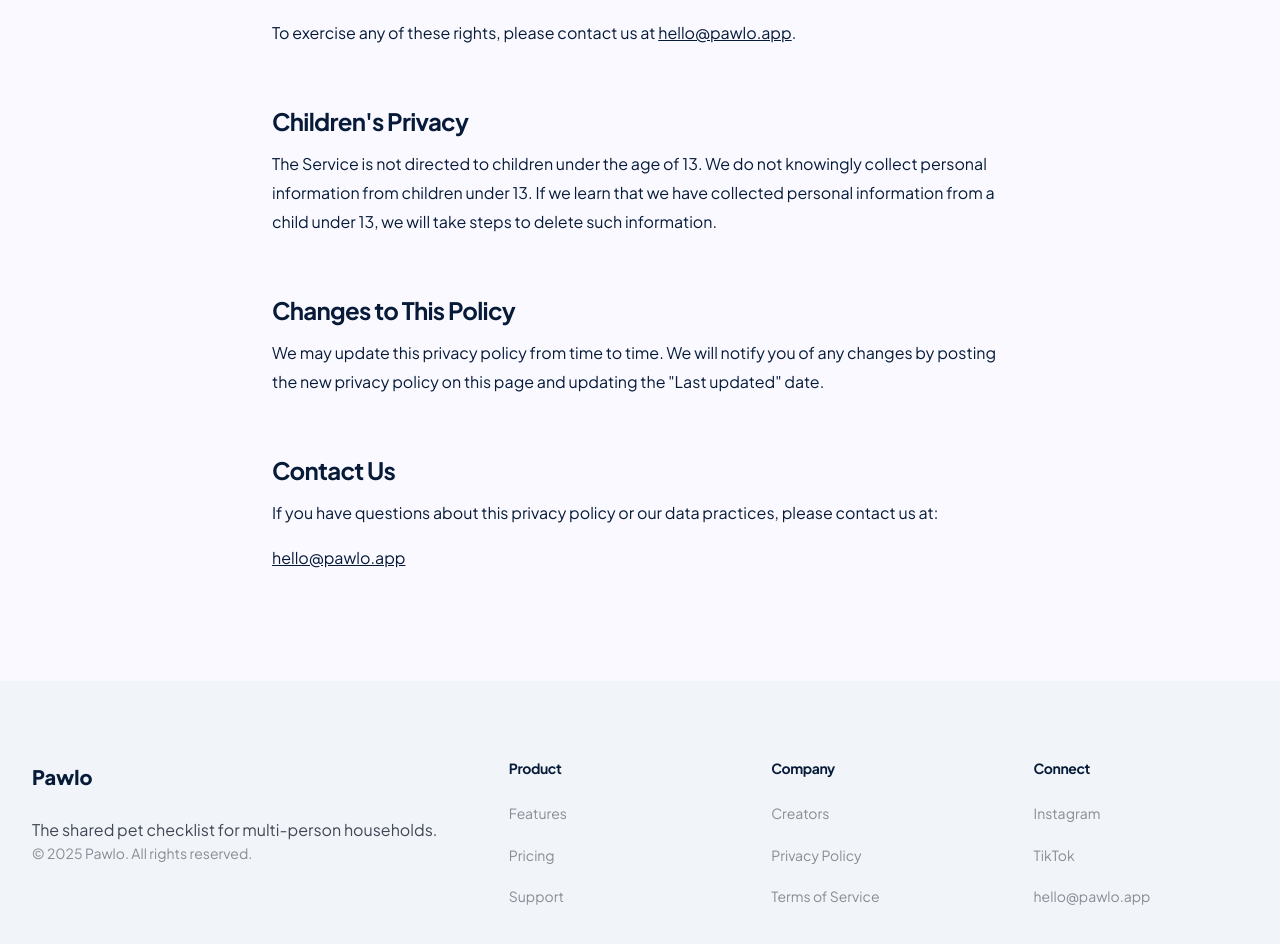
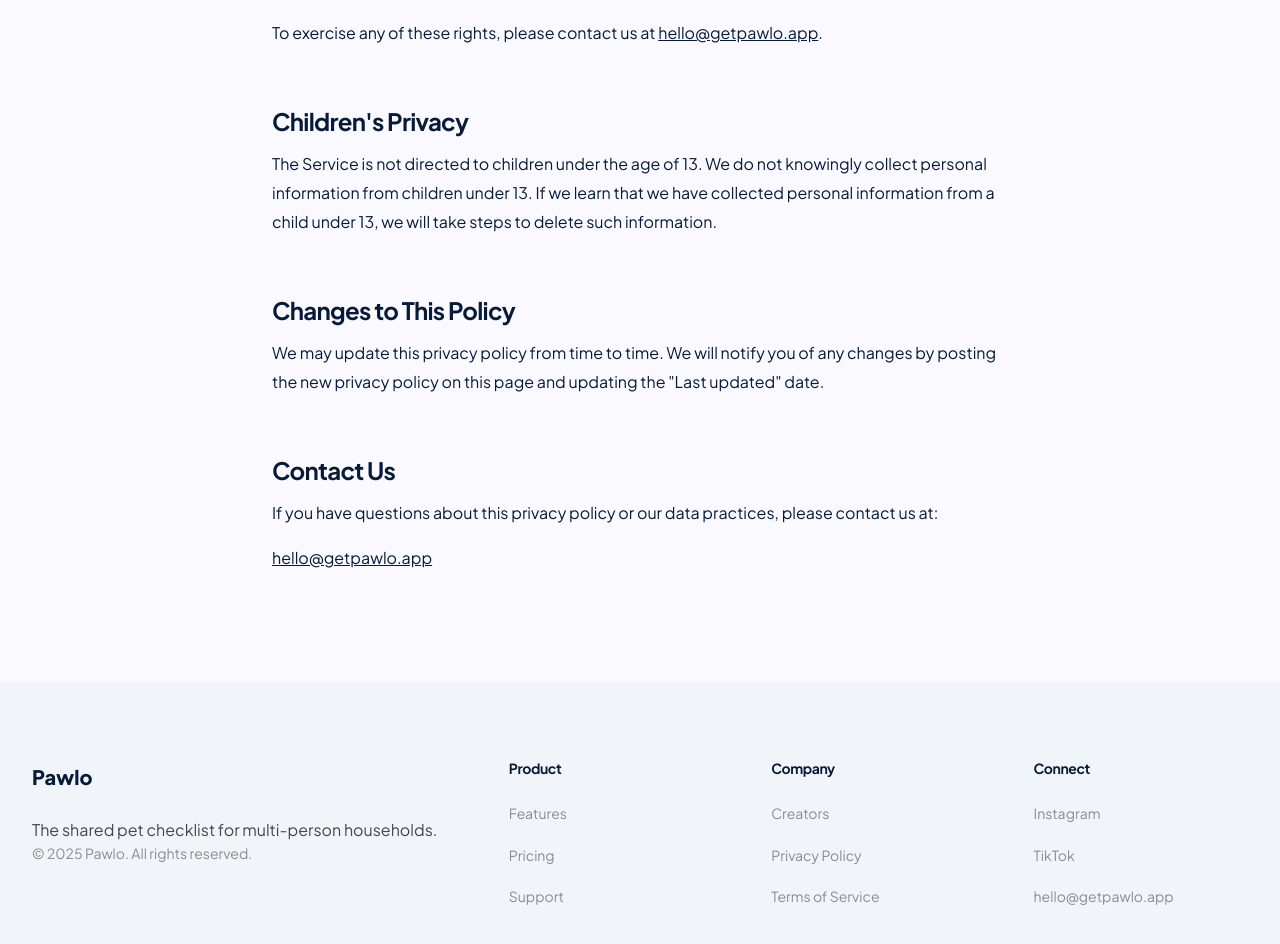
Before and after one commit to nicholas-won/pawlo-site, a Next.js app: page /privacy in a window 1280 px wide. Shown: the part 2404-3348 px from the top of the page. Built offline with nearby package versions, Linux system fonts and the light colour scheme.

Commit message:
chore: update domain from pawlo.app to getpawlo.app
- Update Open Graph URL in layout.tsx
- Update all email references (hello@getpawlo.app) across
  Footer, privacy, terms, support pages
- Keep iOS bundle ID (com.pawlo.app) unchanged in AASA file

```diff
--- a/src/app/layout.tsx
+++ b/src/app/layout.tsx
@@ -19,7 +19,7 @@ export const metadata: Metadata = {
     title: "Pawlo — Shared Pet Care Tracker for Households",
     description:
       "Keep your whole household in sync on pet care. One tap to mark it done — everyone sees it instantly.",
-    url: "https://pawlo.app",
+    url: "https://getpawlo.app",
     siteName: "Pawlo",
     type: "website",
     locale: "en_US",
--- a/src/app/privacy/page.tsx
+++ b/src/app/privacy/page.tsx
@@ -109,7 +109,7 @@ export default function PrivacyPage() {
             </ul>
             <p>
               To exercise any of these rights, please contact us at{" "}
-              <a href="mailto:hello@pawlo.app">hello@pawlo.app</a>.
+              <a href="mailto:hello@getpawlo.app">hello@getpawlo.app</a>.
             </p>
           </section>
 
@@ -139,7 +139,7 @@ export default function PrivacyPage() {
               practices, please contact us at:
             </p>
             <p>
-              <a href="mailto:hello@pawlo.app">hello@pawlo.app</a>
+              <a href="mailto:hello@getpawlo.app">hello@getpawlo.app</a>
             </p>
           </section>
         </div>
--- a/src/app/support/SupportContent.tsx
+++ b/src/app/support/SupportContent.tsx
@@ -76,7 +76,7 @@ const categories = [
     items: [
       {
         question: "Tasks aren't syncing across devices",
-        answer: "Make sure all devices are connected to the internet. Try pulling down on the task list to force a refresh. If the issue persists, try signing out and back in. If you're still having trouble, contact us at hello@pawlo.app.",
+        answer: "Make sure all devices are connected to the internet. Try pulling down on the task list to force a refresh. If the issue persists, try signing out and back in. If you're still having trouble, contact us at hello@getpawlo.app.",
       },
       {
         question: "I'm not receiving notifications",
@@ -112,7 +112,7 @@ export default function SupportContent() {
           We&apos;re here for you. Send us an email and we&apos;ll get back to you within
           48 hours.
         </p>
-        <a href="mailto:hello@pawlo.app" className="btn btn--primary">
+        <a href="mailto:hello@getpawlo.app" className="btn btn--primary">
           Contact Support
         </a>
       </div>
--- a/src/app/support/page.tsx
+++ b/src/app/support/page.tsx
@@ -17,7 +17,7 @@ export default function SupportPage() {
         <div className="container">
           <div className={styles.header}>
             <h1>Support & FAQ</h1>
-            <p>Find answers to common questions. Need more help? Contact us at <a href="mailto:hello@pawlo.app">hello@pawlo.app</a>.</p>
+            <p>Find answers to common questions. Need more help? Contact us at <a href="mailto:hello@getpawlo.app">hello@getpawlo.app</a>.</p>
           </div>
           <SupportContent />
         </div>
--- a/src/app/terms/page.tsx
+++ b/src/app/terms/page.tsx
@@ -146,7 +146,7 @@ export default function TermsPage() {
               If you have any questions about these Terms, please contact us at:
             </p>
             <p>
-              <a href="mailto:hello@pawlo.app">hello@pawlo.app</a>
+              <a href="mailto:hello@getpawlo.app">hello@getpawlo.app</a>
             </p>
           </section>
         </div>
--- a/src/components/Footer.tsx
+++ b/src/components/Footer.tsx
@@ -64,7 +64,7 @@ export default function Footer() {
               </a>
             </li>
             <li>
-              <a href="mailto:hello@pawlo.app">hello@pawlo.app</a>
+              <a href="mailto:hello@getpawlo.app">hello@getpawlo.app</a>
             </li>
           </ul>
         </div>
```
